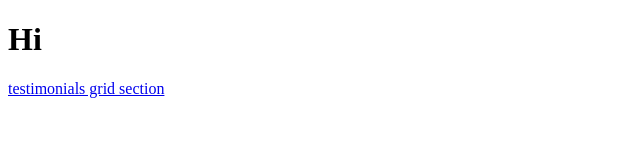
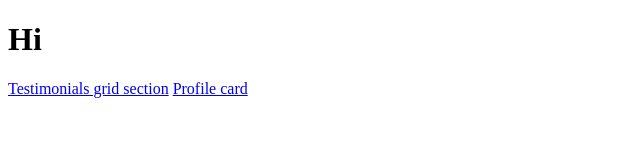
Before and after one commit to n-tananh/frontend-stuff, a plain HTML site: page index.html in a window 1280 px wide. Shown: the whole page, without its empty margins (0-640 px from the left). Drawn offline with Linux system fonts and the light colour scheme.

Commit message:
Docs: add link to profile card

```diff
--- a/index.html
+++ b/index.html
@@ -8,6 +8,7 @@
 </head>
 <body>
     <h1>Hi</h1>
-    <a href="./testimonials-grid-section-main/index.html">testimonials grid section</a>
+    <a href="./testimonials-grid-section-main/index.html">Testimonials grid section</a>
+    <a href="./profile-card-component-main/">Profile card</a>
 </body>
 </html>
```
